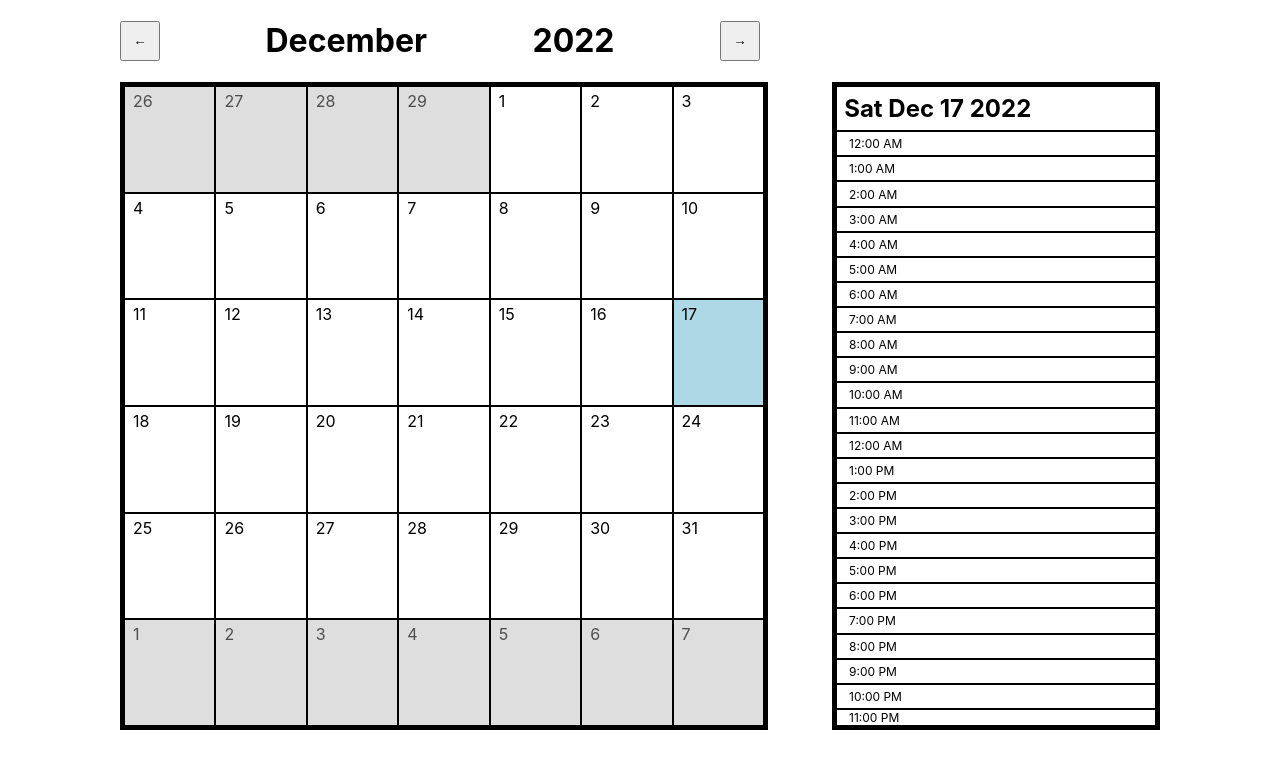
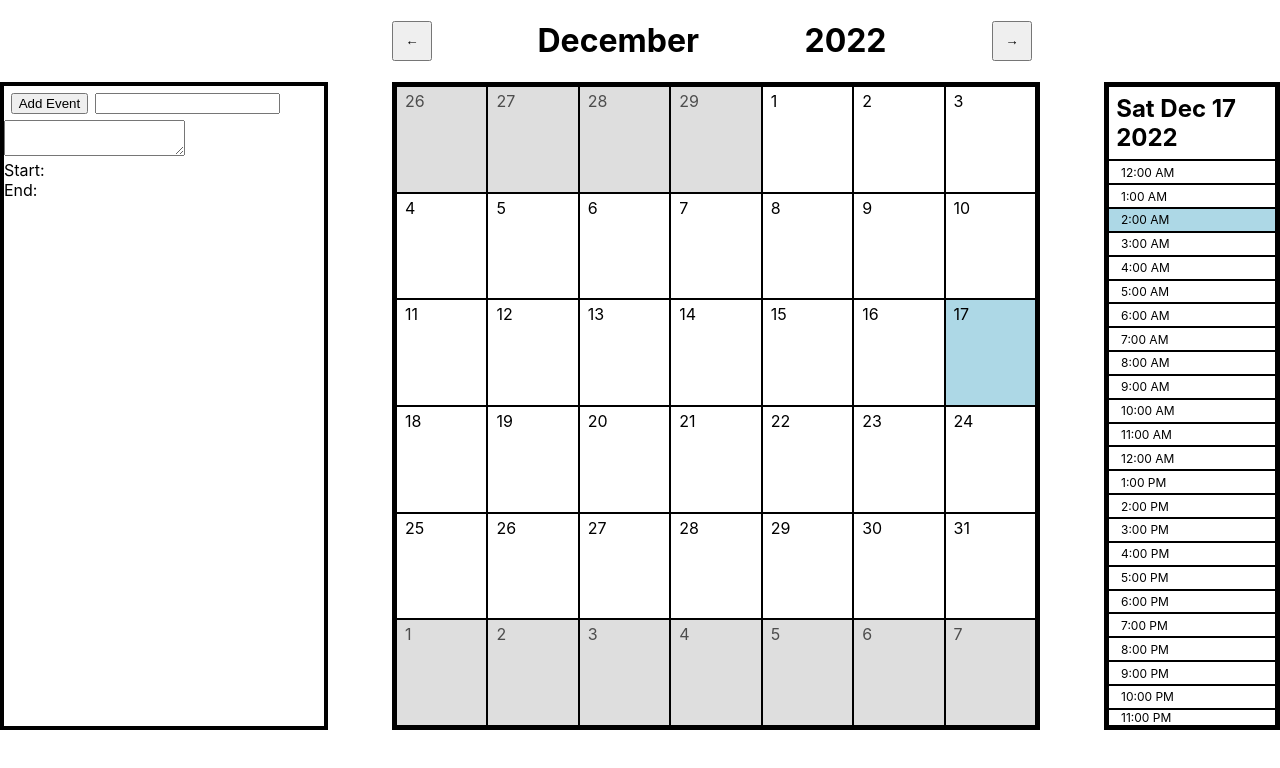
Before and after one commit to R-JG/Scheduler--Old, a React (Create React App) app: page / in a window 1280 px wide. Shown: the top 768 px of the page. Built offline with nearby package versions, Linux system fonts and the light colour scheme; the HTML template or start-up script is replaced by a standard one.

Commit message:
Add EventsPanel with form inputs for event title and description, and submit button which adds new events to the state array.

```diff
--- a/package.json
+++ b/package.json
@@ -6,6 +6,7 @@
     "@testing-library/jest-dom": "^5.16.5",
     "@testing-library/react": "^13.4.0",
     "@testing-library/user-event": "^13.5.0",
+    "nanoid": "^4.0.0",
     "react": "^18.2.0",
     "react-dom": "^18.2.0",
     "react-scripts": "5.0.1",
--- a/src/App.js
+++ b/src/App.js
@@ -1,7 +1,9 @@
 import React, { useState } from 'react';
 import Calendar from './components/Calendar';
+import EventsPanel from './components/EventsPanel';
 import DayPanel from './components/DayPanel';
 import './App.css';
+import { nanoid } from 'nanoid';
 
 export default function App() {
 
@@ -10,6 +12,10 @@ export default function App() {
         generateDates(currentDate.getFullYear(), currentDate.getMonth())
     );
     const [ selectedDate, setSelectedDate ] = useState(currentDate.toDateString());
+    const [ events, setEvents ] = useState([]);
+    const [ eventFormData, setEventFormData ] = useState(
+        {start: '', end: '', title: '', description: ''}
+    );
 
     function generateDates(year, month) {
         const dateArray = [];
@@ -32,6 +38,24 @@ export default function App() {
         setCalendarDates(generateDates(year, month));
     };
 
+    function updateEventFormData(name, value) {
+        setEventFormData((prevData) => ({
+            ...prevData,
+            [name]: value
+        }));
+    };
+
+    function addNewEvent() {
+        const newEvent = {
+            ...eventFormData,
+            id: nanoid(),
+        };
+        setEvents((prevEvents) => [
+            ...prevEvents,
+            newEvent
+        ]);
+    };
+
     const monthName = (() => {
         const monthArray =
             ['January', 'February', 'March', 'April', 'May', 'June',
@@ -41,6 +65,12 @@ export default function App() {
 
     return (
         <main className='App'>
+            <EventsPanel
+                events={events}
+                eventFormData={eventFormData}
+                addNewEvent={addNewEvent}
+                updateEventFormData={updateEventFormData}
+            />
             <Calendar
                 currentDate={currentDate}
                 calendarDates={calendarDates}
@@ -49,6 +79,7 @@ export default function App() {
                 setSelectedDate={setSelectedDate}
             />
             <DayPanel
+                currentDate={currentDate}
                 selectedDate={selectedDate}
             />
         </main>
--- a/src/components/CalendarSquare.js
+++ b/src/components/CalendarSquare.js
@@ -18,7 +18,7 @@ export default function CalendarSquare(props) {
 
     function renderAsCurrentMonth() {
         return (date.getMonth() !== calendarDates[10].getMonth())
-            ? 'current-month'
+            ? 'not-current-month'
             : ''
     };
 
--- a/src/components/DayPanel.js
+++ b/src/components/DayPanel.js
@@ -4,7 +4,8 @@ import './css/DayPanel.css';
 export default function DayPanel(props) {
 
     const {
-        selectedDate,
+        currentDate,
+        selectedDate
     } = props;
 
     function convertHourFormat(hour) {
@@ -13,12 +14,22 @@ export default function DayPanel(props) {
         return `${hour}:00 AM`;
     };
 
+    function renderAsCurrentHour(index) {
+        return ((currentDate.getHours() === index)
+        && (currentDate.toDateString() === selectedDate))
+            ? 'current-hour'
+            : '';
+    };
+
     const hourBlocks = Array.from(
         {length: 24},
         (value, index) => (
             <div
                 key={index}
-                className='hour-block'
+                className={`
+                    hour-block
+                     ${renderAsCurrentHour(index)}
+                `}
             >
                 <div className='hour'>
                     {convertHourFormat(index)}
--- /dev/null
+++ b/src/components/EventsPanel.js
@@ -0,0 +1,50 @@
+import React from 'react';
+import './css/EventsPanel.css';
+
+export default function EventsPanel(props) {
+
+    const {
+        events,
+        eventFormData,
+        addNewEvent,
+        updateEventFormData
+    } = props;
+
+    function handleChange(event) {
+        const { name, value } = event.target;
+        updateEventFormData(name, value);
+    };
+
+    function handleSubmit(event) {
+        event.preventDefault();
+        addNewEvent();
+    };
+
+    console.log(events);
+    console.log(eventFormData);
+
+    return (
+        <div className='EventsPanel'>
+            <form
+                onSubmit={handleSubmit}
+            >
+                <button className='button--add-event'>
+                    Add Event
+                </button>
+                <input
+                    type='text'
+                    name='title'
+                    value={eventFormData.title}
+                    onChange={handleChange}
+                />
+                <textarea
+                    name='description'
+                    value={eventFormData.description}
+                    onChange={handleChange}
+                />
+                <div>Start: </div>
+                <div>End: </div>
+            </form>
+        </div>
+    );
+};
--- a/src/components/css/CalendarSquare.css
+++ b/src/components/css/CalendarSquare.css
@@ -12,7 +12,7 @@
     background-color: lightblue;
 }
 
-.current-month {
+.not-current-month {
     color: rgb(77, 77, 77);
     background-color: rgb(222, 222, 222);
 }
--- a/src/components/css/DayPanel.css
+++ b/src/components/css/DayPanel.css
@@ -1,6 +1,6 @@
 .DayPanel {
     height: 40em;
-    width: 20em;
+    max-width: 20em;
     margin-left: 4em;
     border: 0.25rem solid black;
     display: grid;
@@ -26,3 +26,7 @@
     font-size: 0.75em;
     padding-inline: 1em;
 }
+
+.current-hour {
+    background-color: lightblue;
+}
--- /dev/null
+++ b/src/components/css/EventsPanel.css
@@ -0,0 +1,14 @@
+.EventsPanel {
+    height: 40em;
+    max-width: 20em;
+    margin-right: 4em;
+    border: 0.25rem solid black;
+    display: flex;
+    flex-direction: column;
+    justify-content: flex-start;
+    align-items: flex-start;
+}
+
+.button--add-event {
+    margin: 0.5em;
+}
```
Also changed, not shown: 1 other file (tests, documents, lock files or other folders).
